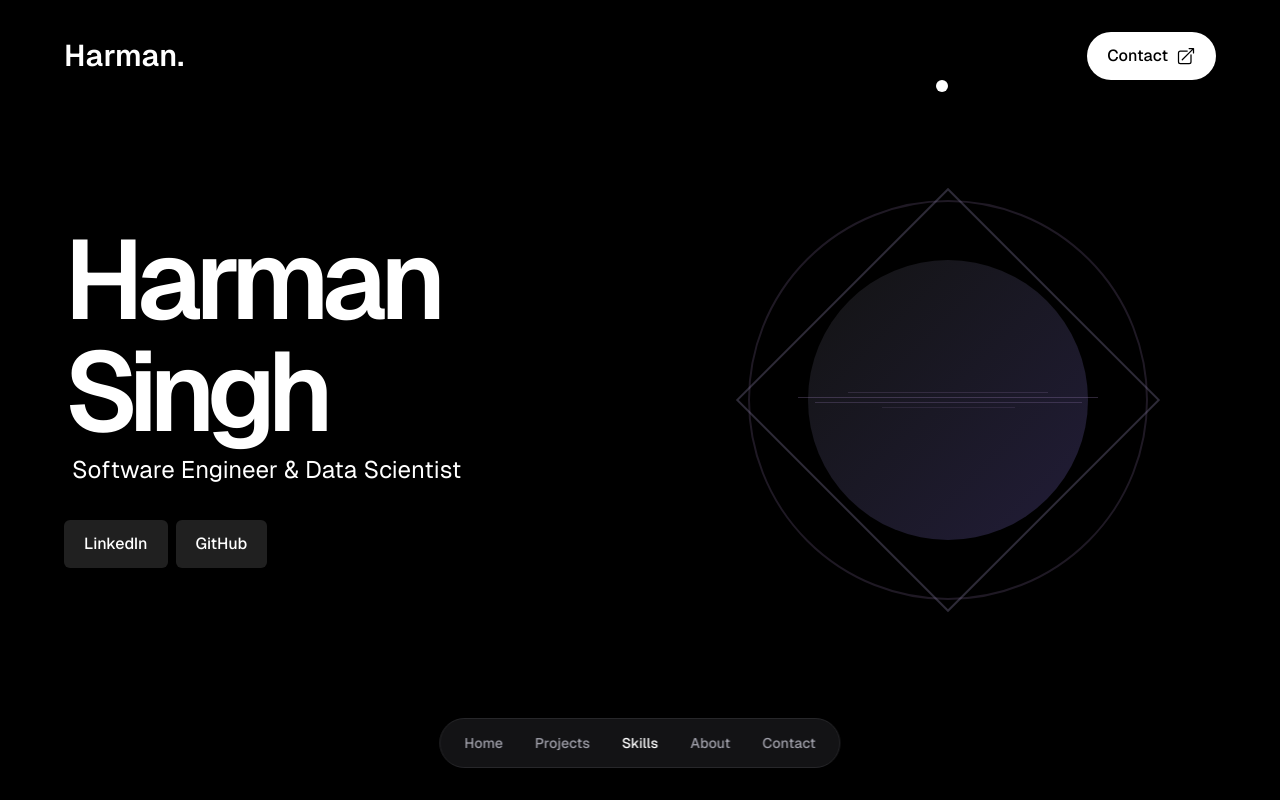
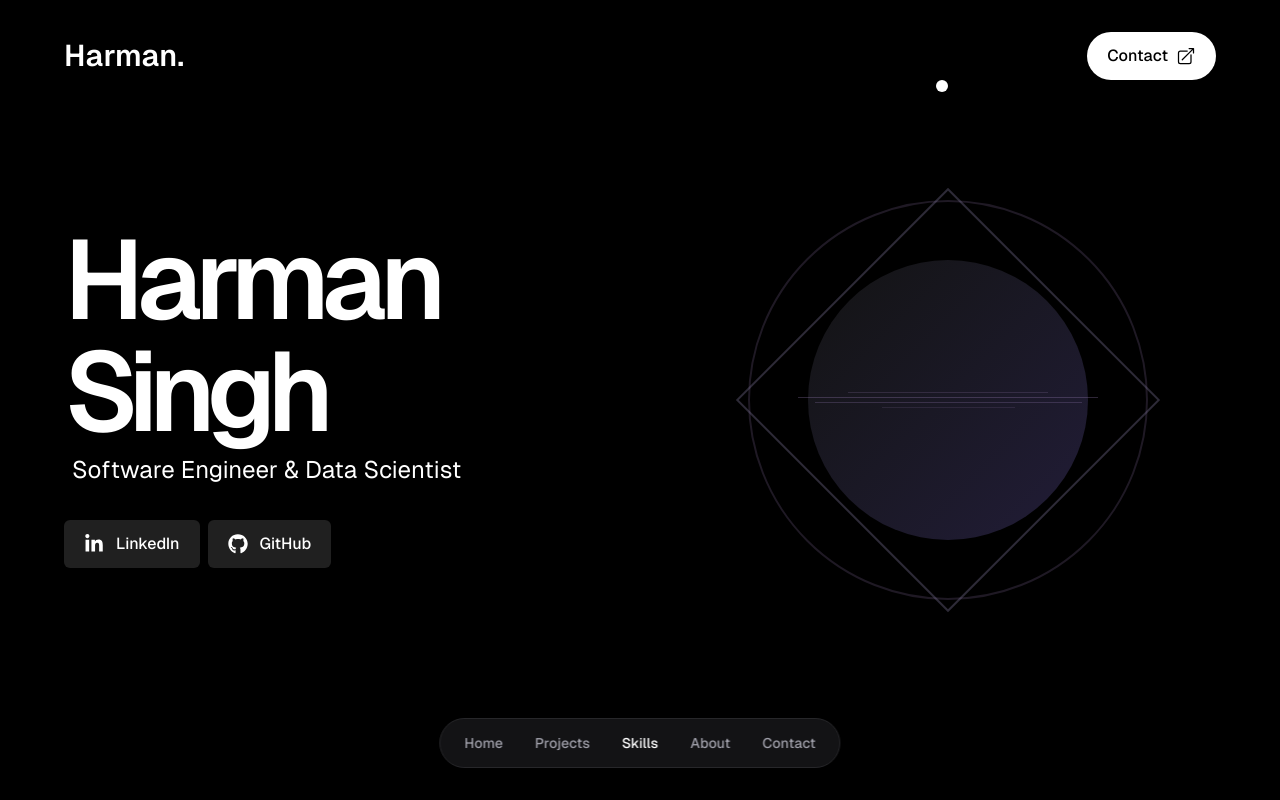
Before and after one commit to Harmxn02/harmansingh.nl, a Next.js app: page / in a window 1280 px wide. Shown: the top 800 px of the page. Built offline with nearby package versions, Linux system fonts and the light colour scheme.

Commit message:
FEAT: Add LinkedIn and GitHub links with icons to the Hero component

```diff
--- a/src/app/components/Hero.jsx
+++ b/src/app/components/Hero.jsx
@@ -2,6 +2,9 @@ import React, { useEffect } from "react";
 import CTA from "./shared/CTA";
 import AOS from "aos";
 import "aos/dist/aos.css";
+
+import { FaLinkedinIn } from "react-icons/fa";
+import { FaGithub } from "react-icons/fa";
 
 const TopLogo = () => {
 	return (
@@ -15,17 +18,15 @@ const TopLogo = () => {
 
 const Link = ({ content, url, children }) => {
 	return (
-		<button className="bg-buttonPrimaryHover hover:bg-pillSecondary flex items-center gap-2 rounded-md font-medium text-white transition-colors duration-500">
 		<a
 			href={url}
 			target="_blank"
 			rel="noreferrer"
-				className="px-5 py-3 text-sm md:text-base"
+			className="bg-buttonPrimaryHover hover:bg-pillSecondary flex items-center gap-3 rounded-md px-5 py-3 text-sm font-medium text-white transition-colors duration-500 md:text-base"
 		>
-				{content}
+			{children}
+			<span className="hidden sm:block">{content}</span>
 		</a>
-			{children}
-		</button>
 	);
 };
 
@@ -87,11 +88,12 @@ const MainContent = () => {
 				<Link
 					content="LinkedIn"
 					url="https://www.linkedin.com/in/harmanpnahal/"
-				></Link>
-				<Link
-					content="GitHub"
-					url="https://github.com/Harmxn02/"
-				></Link>
+				>
+					<FaLinkedinIn className="size-5" />
+				</Link>
+				<Link content="GitHub" url="https://github.com/Harmxn02/">
+					<FaGithub className="size-5" />
+				</Link>
 			</div>
 		</div>
 	);
@@ -115,13 +117,9 @@ const Hero = () => {
 		>
 			<div className="flex items-center justify-between">
 				<TopLogo />
-				<CTA
-					content="Contact"
-					url="#contact"
-					redirect={false}
-					data-aos="fade-up"
-					data-aos-delay="50"
-				>
+
+				<div data-aos="fade-up" data-aos-delay="50">
+					<CTA content="Contact" url="#contact" redirect={false}>
 						<svg
 							xmlns="http://www.w3.org/2000/svg"
 							viewBox="0 0 24 24"
@@ -135,6 +133,7 @@ const Hero = () => {
 							/>
 						</svg>
 					</CTA>{" "}
+				</div>
 			</div>{" "}
 			<div className="flex w-full flex-col md:flex-row md:items-center">
 				<MainContent />
```
Lines whose indentation alone changed are shown as unchanged.
